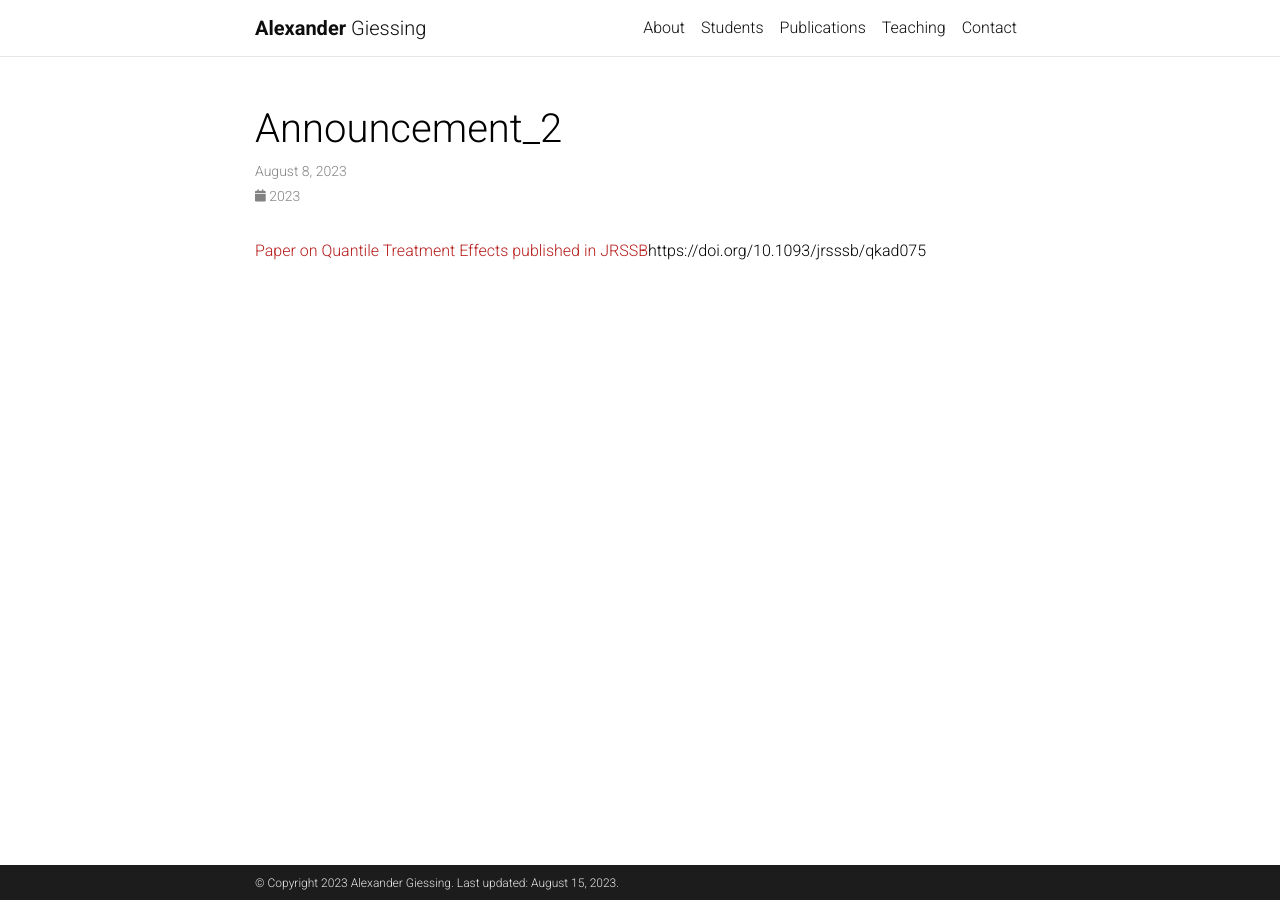
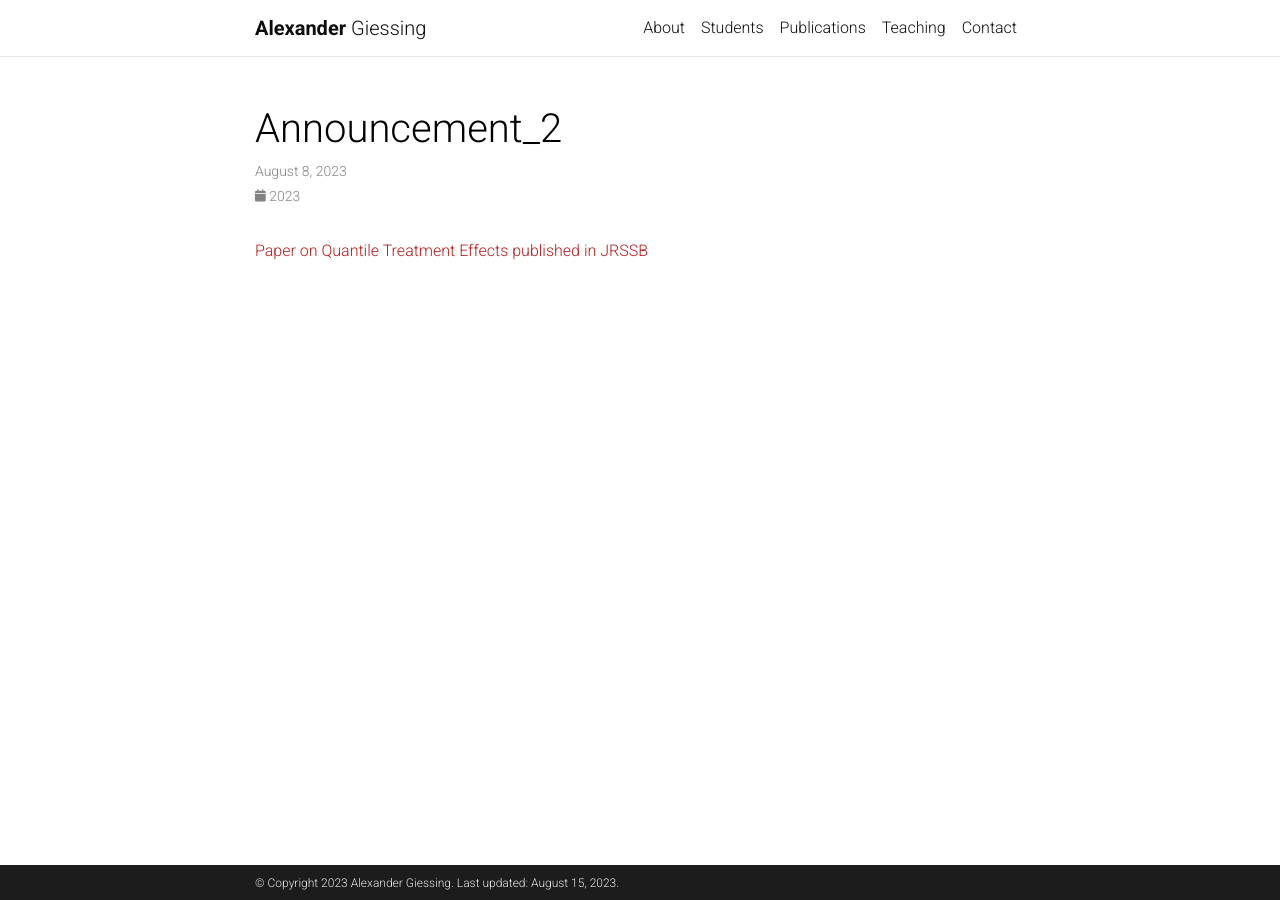
Before and after one commit to agiessing/agiessing.github.io, a Jekyll site: the page built from _news/announcement_2.md, in a window 1280 px wide. Built offline with Jekyll 4.4.1, drawn with Linux system fonts in a browser that asks for light colours; full-size pictures stand in for the smaller copies a plugin makes; comment, search, counter and statistics services are not loaded; a style sheet for code colours, icons or effects is not loaded; some of the changed lines change nothing that is shown.

Commit message:
Update announcement_2.md

```diff
--- a/_news/announcement_2.md
+++ b/_news/announcement_2.md
@@ -5,4 +5,4 @@
 related_posts: false
 ---
 
-[Paper on Quantile Treatment Effects published in JRSSB](https://doi.org/10.1093/jrsssb/qkad075)https://doi.org/10.1093/jrsssb/qkad075
+[Paper on Quantile Treatment Effects published in JRSSB](https://doi.org/10.1093/jrsssb/qkad075)
```
